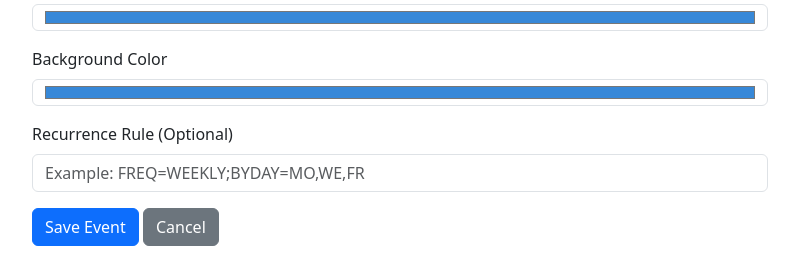
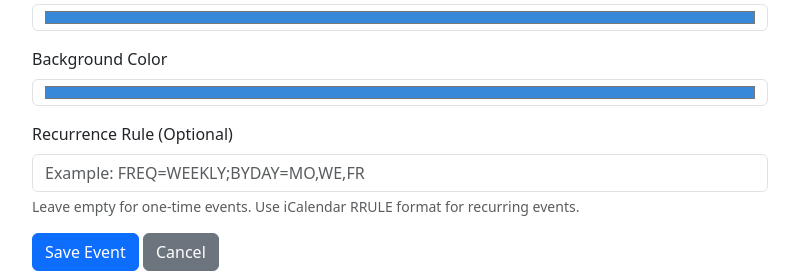
Before and after one commit to KeithCu/FlaskEvents, a Flask app: page /event/new in a window 1280 px wide. Shown: the part 824-1095 px from the top of the page, without its empty margins (50-849 px from the left). Before the commit the page ends 1070 px from the top, so only its background shows below. Run offline with Flask 3, Linux system fonts and the light colour scheme; data that the repository does not hold is empty; parts of the project's set-up code (start-up, migrations or seed data) failed here and were passed over; some libraries are stand-ins or nearby versions.

Commit message:
Add recurring event support in app.py and migrate_db.py; update README.md and event form template for new functionality. Implement logic for handling recurring events, including database schema changes and user interface adjustments for event creation and editing.

```diff
--- a/app.py
+++ b/app.py
@@ -1,5 +1,5 @@
 from flask import Flask, render_template, request, jsonify, redirect, url_for, flash
-from sqlalchemy import PrimaryKeyConstraint, create_engine, Column, String, Float, DateTime, Integer, Float, Date, ForeignKey, Text, Index, Sequence, text
+from sqlalchemy import PrimaryKeyConstraint, create_engine, Column, String, Float, DateTime, Integer, Float, Date, ForeignKey, Text, Index, Sequence, text, Boolean
 from sqlalchemy.orm import sessionmaker, declarative_base, relationship
 from sqlalchemy.types import PickleType
 from datetime import datetime
@@ -222,12 +222,17 @@ class Event(Base):
     color = Column(String(20))
     bg = Column(String(20))
 
+    # Add fields for recurring events
+    is_recurring = Column(Boolean, default=False)
+    recurring_until = Column(Date)  # When does the series end?
+
     venue = relationship("Venue", back_populates="events")
 
     # Define composite primary key and indexes
     __table_args__ = (
         PrimaryKeyConstraint('start_date', 'id'),
         Index('idx_title', 'title'),
+        Index('idx_recurring', 'is_recurring', 'recurring_until'),  # Index for recurring queries
     )
 
     def __init__(self, **kwargs):
@@ -365,15 +370,40 @@ def get_events():
         print(f"Single day request for date: {date}")
         session = SessionLocal()
         try:
-            # Get events for the specified day using start_date
+            target_date = datetime.strptime(date, '%Y-%m-%d').date()
+
+            # Get non-recurring events for this specific day
             day_events = session.query(Event).filter(
-                Event.start_date == datetime.strptime(date, '%Y-%m-%d').date()
+                Event.is_recurring == False,
+                Event.start_date == target_date
             ).order_by(Event.start).all()
 
-            print(f"Found {len(day_events)} events for {date}")
+            # Get recurring events that might occur on this day
+            recurring_events = session.query(Event).filter(
+                Event.is_recurring == True,
+                Event.start_date <= target_date,  # Started before or on this day
+                (Event.recurring_until == None) | (Event.recurring_until >= target_date)  # Ends after or on this day
+            ).all()
+
+            # Expand recurring events for this specific day
+            expanded_events = []
+            for event in recurring_events:
+                instances = expand_recurring_events(event,
+                                                  datetime.combine(target_date, datetime.min.time()),
+                                                  datetime.combine(target_date, datetime.max.time()))
+                # Filter to only include instances that fall on the target date
+                for instance in instances:
+                    if instance.start.date() == target_date:
+                        expanded_events.append(instance)
+
+            # Combine and sort all events
+            all_events = day_events + expanded_events
+            all_events.sort(key=lambda x: x.start)
+
+            print(f"Found {len(day_events)} non-recurring events and {len(expanded_events)} recurring instances for {date}")
 
             event_list = []
-            for event in day_events:
+            for event in all_events:
                 event_data = {
                     'id': event.id,
                     'title': event.title,
@@ -402,16 +432,34 @@ def get_events():
 
     session = SessionLocal()
     try:
-        # Use start_date for filtering to take advantage of clustering
-        events = session.query(Event).filter(
+        # Get non-recurring events in range
+        non_recurring = session.query(Event).filter(
+            Event.is_recurring == False,
             Event.start_date >= start_date.date(),
             Event.start_date <= end_date.date()
-        ).order_by(Event.start).all()
+        ).all()
 
-        print(f"Found {len(events)} events in the database")
+        # Get recurring events that might affect this range
+        recurring = session.query(Event).filter(
+            Event.is_recurring == True,
+            Event.start_date <= end_date.date(),  # Started before or during range
+            (Event.recurring_until == None) | (Event.recurring_until >= start_date.date())  # Ends after or during range
+        ).all()
+
+        print(f"Found {len(non_recurring)} non-recurring events and {len(recurring)} recurring events")
+
+        # Expand recurring events for the date range
+        expanded_events = []
+        for event in recurring:
+            instances = expand_recurring_events(event, start_date, end_date)
+            expanded_events.extend(instances)
+
+        # Combine all events
+        all_events = non_recurring + expanded_events
+        all_events.sort(key=lambda x: x.start)
 
         event_list = []
-        for event in events:
+        for event in all_events:
             event_data = {
                 'id': event.id,
                 'title': event.title,
@@ -425,7 +473,7 @@ def get_events():
             }
             event_list.append(event_data)
 
-        print(f"Returning {len(event_list)} events")
+        print(f"Returning {len(event_list)} events (including {len(expanded_events)} expanded recurring instances)")
         return jsonify(event_list)
     finally:
         session.close()
@@ -466,6 +514,14 @@ def add_event():
 
         print(f"Creating event: {title} on {start.date()}")
 
+        # Determine if this is a recurring event
+        is_recurring = bool(rrule_str and rrule_str.strip())
+        recurring_until = None
+
+        # If recurring, calculate when the series should end (default: 2 years from start)
+        if is_recurring:
+            recurring_until = start.date().replace(year=start.date().year + 2)
+
         event = Event(
             title=title,
             description=description,
@@ -474,12 +530,15 @@ def add_event():
             rrule=rrule_str,
             venue_id=venue_id,
             color=color,
-            bg=bg
+            bg=bg,
+            is_recurring=is_recurring,
+            recurring_until=recurring_until
         )
 
         # Generate ID for the new event based on its date
         event.id = get_next_event_id(session, event.start_date)
         print(f"Generated ID {event.id} for event on {event.start_date}")
+        print(f"Event is recurring: {is_recurring}, until: {recurring_until}")
 
         session.add(event)
         session.commit()
@@ -528,6 +587,14 @@ def edit_event(id):
                                 color=color,
                                 bg=bg)
 
+        # Determine if this is a recurring event
+        is_recurring = bool(rrule_str and rrule_str.strip())
+        recurring_until = None
+
+        # If recurring, calculate when the series should end (default: 2 years from start)
+        if is_recurring:
+            recurring_until = start.date().replace(year=start.date().year + 2)
+
         event.title = title
         event.description = description
         event.start = start
@@ -536,6 +603,9 @@ def edit_event(id):
         event.venue_id = venue_id
         event.color = color
         event.bg = bg
+        event.is_recurring = is_recurring
+        event.recurring_until = recurring_until
+
         session.commit()
         session.close()
         return redirect(url_for('home'))
@@ -620,3 +690,50 @@ if __name__ == '__main__':
 
 # WSGI application
 application = app
+
+def expand_recurring_events(event, start_date, end_date):
+    if not event.rrule:
+        return [event]
+
+    # Parse RRULE and generate all instances
+    rule = rrule.rrulestr(event.rrule, dtstart=event.start)
+    instances = rule.between(start_date, end_date)
+
+    # Create event objects for each instance
+    expanded_events = []
+    for instance_start in instances:
+        # Calculate instance end time
+        duration = event.end - event.start
+        instance_end = instance_start + duration
+
+        # Create new event object for this instance
+        instance_event = Event(
+            title=event.title,
+            description=event.description,
+            start=instance_start,
+            end=instance_end,
+            venue_id=event.venue_id,
+            color=event.color,
+            bg=event.bg
+        )
+        expanded_events.append(instance_event)
+
+    return expanded_events
+
+def get_events_with_recurring():
+    # Get all events (including old ones that might recur)
+    all_events = session.query(Event).all()
+
+    # Expand recurring events for the requested date range
+    expanded_events = []
+    for event in all_events:
+        if event.rrule:
+            # Expand this recurring event
+            instances = expand_recurring_events(event, start_date, end_date)
+            expanded_events.extend(instances)
+        else:
+            # Non-recurring event - only include if in range
+            if start_date.date() <= event.start_date <= end_date.date():
+                expanded_events.append(event)
+
+    return expanded_events
--- a/templates/event_form.html
+++ b/templates/event_form.html
@@ -85,6 +85,18 @@
                 <input type="text" class="form-control" id="rrule" name="rrule"
                        value="{{ event.rrule if event else '' }}"
                        placeholder="Example: FREQ=WEEKLY;BYDAY=MO,WE,FR">
+                <div class="form-text">
+                    Leave empty for one-time events. Use iCalendar RRULE format for recurring events.
+                </div>
+            </div>
+
+            <div class="mb-3" id="recurring-options" style="display: none;">
+                <label for="recurring_until" class="form-label">Recurring Until</label>
+                <input type="date" class="form-control" id="recurring_until" name="recurring_until"
+                       value="{{ event.recurring_until.strftime('%Y-%m-%d') if event and event.recurring_until else '' }}">
+                <div class="form-text">
+                    When should this recurring event series end? Leave empty for no end date.
+                </div>
             </div>
 
             <button type="submit" class="btn btn-primary">Save Event</button>
@@ -117,6 +129,21 @@ document.addEventListener('DOMContentLoaded', function() {
             this.classList.remove('is-invalid');
         }
     });
+
+    // Handle recurring event options visibility
+    const rruleInput = document.getElementById('rrule');
+    const recurringOptions = document.getElementById('recurring-options');
+
+    function toggleRecurringOptions() {
+        if (rruleInput.value.trim()) {
+            recurringOptions.style.display = 'block';
+        } else {
+            recurringOptions.style.display = 'none';
+        }
+    }
+
+    rruleInput.addEventListener('input', toggleRecurringOptions);
+    toggleRecurringOptions(); // Initial state
 });
 
 function validateForm() {
```
Also changed, not shown: migrate_db.py (+60 -29 lines), README.md.
